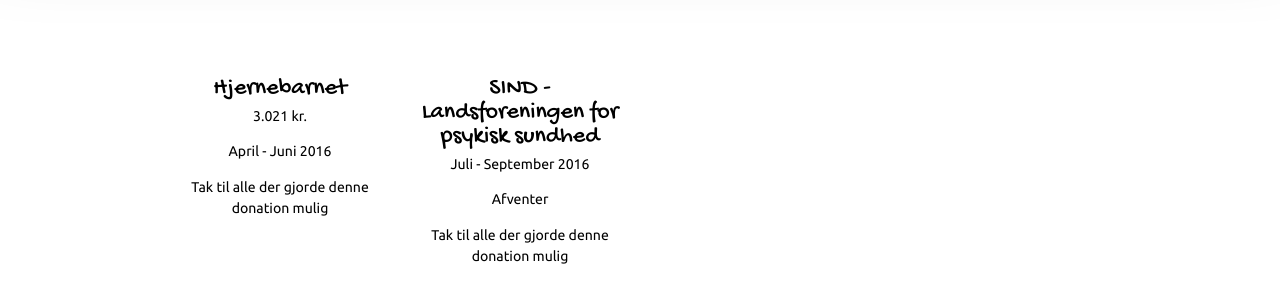
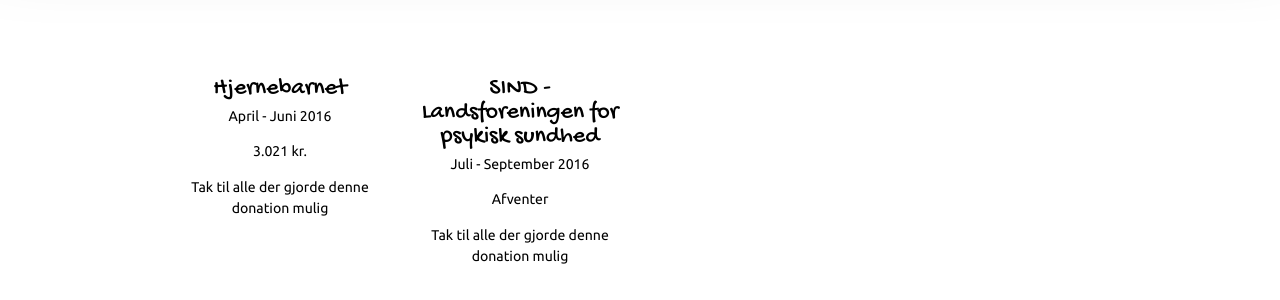
Before and after one commit to sweetsurrenderdk/sweetsurrenderdk.github.io, a Jekyll site: the page built from content/da/567d4e622341243144e3f58fc8b675a711a9ad17.md, in a window 1280 px wide and 900 px high, scrolled down 1699 px. Shown: the part 152-452 px from the top of the window. Built offline with Jekyll 4.4.1, drawn with Linux system fonts in a browser that asks for light colours.

Commit message:
Commit from HashBrown CMS

```diff
--- a/content/da/567d4e622341243144e3f58fc8b675a711a9ad17.md
+++ b/content/da/567d4e622341243144e3f58fc8b675a711a9ad17.md
@@ -82,8 +82,8 @@ sections:
                 comment: 'Tak til alle der gjorde denne donation mulig'
             -
                 title: Hjernebarnet
-                amount: 'April - Juni 2016'
-                period: '3.021 kr.'
+                amount: '3.021 kr.'
+                period: 'April - Juni 2016'
                 comment: 'Tak til alle der gjorde denne donation mulig'
             -
                 title: 'SIND - Landsforeningen for psykisk sundhed'
```
